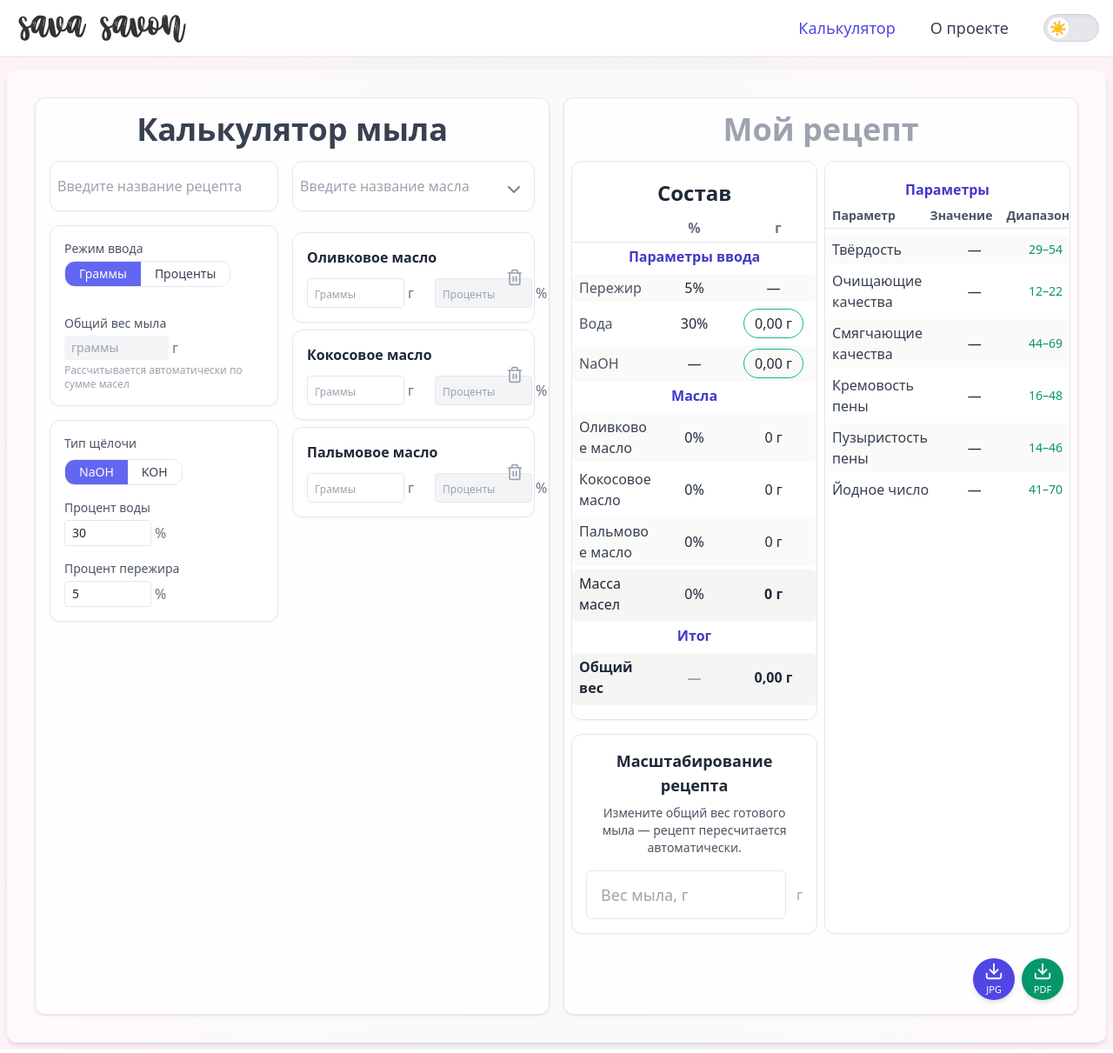
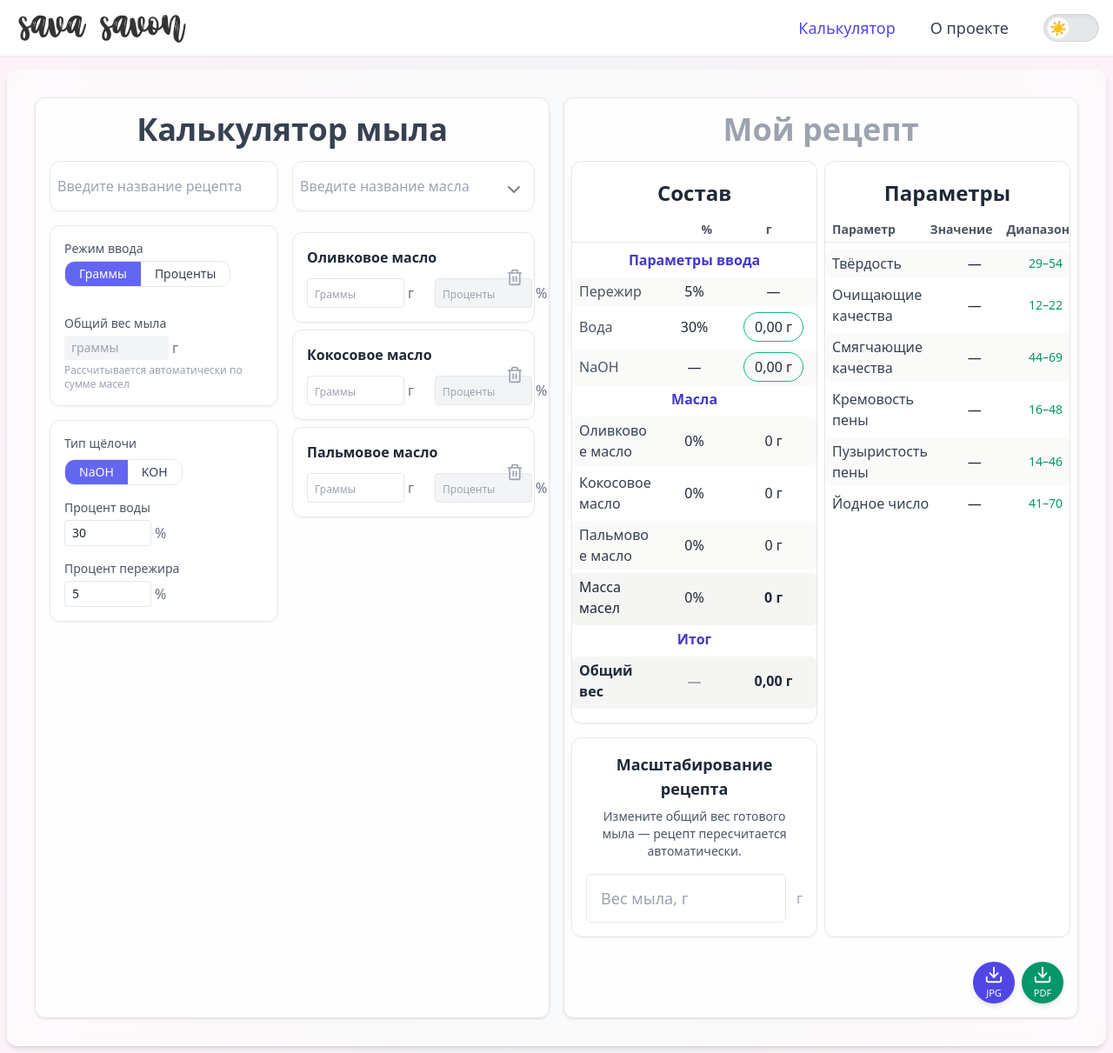
Before and after one commit to zheleznikov/sava-savon-soap, a React (Vite) app: page /calculator in a window 1280 px wide. Shown: the whole page at 87% size. Built offline with nearby package versions, Linux system fonts and the light colour scheme.

Commit message:
tech debt recipe summary block

```diff
--- /dev/null
+++ b/src/feature/recipe-summary/RecipeActions.tsx
@@ -0,0 +1,60 @@
+import {FC} from "react";
+import {Bookmark, Download} from "lucide-react";
+import clsx from "clsx";
+import {localization} from "../../shared/config/localization";
+import {recipeBlockStyles} from "./styles/RecipeBlock.styles";
+import {useTheme} from "../../app/providers/ThemeContext";
+
+interface RecipeActionsProps {
+    onSave: () => void;
+    onDownloadJpg: () => void;
+    onDownloadPdf: () => void;
+    isSaveHidden?: boolean;
+}
+
+export const RecipeActions: FC<RecipeActionsProps> = (
+    {
+        onSave,
+        onDownloadJpg,
+        onDownloadPdf,
+        isSaveHidden = false,
+    }) => {
+    const {appTheme} = useTheme();
+    const styles = recipeBlockStyles[appTheme].actions;
+    const t = localization.ru.actions;
+
+    return (
+        <div className={styles.wrapper}>
+            <div className={clsx(isSaveHidden && "invisible pointer-events-none")}>
+                <button
+                    className={styles.saveWrapper}
+                    onClick={onSave}
+                    title={t.saveTitle}
+                >
+                    <Bookmark size={18}/>
+                    {t.save}
+                </button>
+            </div>
+
+            <div className={styles.buttonGroup}>
+                <button
+                    className={clsx(styles.iconButton, styles.jpgButton)}
+                    onClick={onDownloadJpg}
+                    title={t.downloadJpg}
+                >
+                    <Download size={22}/>
+                    <span className={styles.iconLabel}>{t.jpgLabel}</span>
+                </button>
+
+                <button
+                    className={clsx(styles.iconButton, styles.pdfButton)}
+                    onClick={onDownloadPdf}
+                    title={t.downloadPdf}
+                >
+                    <Download size={22}/>
+                    <span className={styles.iconLabel}>{t.pdfLabel}</span>
+                </button>
+            </div>
+        </div>
+    );
+};
--- a/src/feature/recipe-summary/styles/RecipeBlock.styles.ts
+++ b/src/feature/recipe-summary/styles/RecipeBlock.styles.ts
@@ -74,6 +74,7 @@ const createRecipeBlockLayout = (theme: typeof themeLight) => ({
 
     // summary table
     paramHeader: "grid grid-cols-[2fr_1fr_1fr] gap-2 font-semibold text-sm pb-1 border-b mb-2",
+    paramsTitle: `text-center text-2xl font-bold ${theme.colors.value} mb-4 mt-1`,
     paramHeaderText: `${theme.colors.label} pl-2`,
     paramValueHeader: "text-center",
     paramRangeHeader: "text-right",
@@ -86,6 +87,15 @@ const createRecipeBlockLayout = (theme: typeof themeLight) => ({
         `grid grid-cols-[2fr_1fr_1fr] gap-2 px-2 py-1 items-center rounded-md ${
             index % 2 === 1 ? theme.colors.rowOdd : theme.colors.rowEven
         }`,
+    actions: {
+        wrapper: "mt-3 flex justify-between items-center px-2",
+        saveWrapper: "w-full sm:w-auto px-8 py-3 bg-emerald-600 text-white rounded-lg shadow-md hover:bg-emerald-700 transition text-base font-semibold flex items-center justify-center gap-2",
+        buttonGroup: "flex justify-center items-center space-x-2",
+        iconButton: "flex flex-col items-center justify-center w-14 h-14 sm:w-12 sm:h-12 rounded-full shadow-md transition transform hover:scale-95",
+        jpgButton: "bg-indigo-600 hover:bg-indigo-700 text-white",
+        pdfButton: "bg-emerald-600 hover:bg-emerald-700 text-white",
+        iconLabel: "text-[11px] mt-0.5"
+    }
 
 });
 
--- a/src/feature/recipe-summary/ui/ParametersList.tsx
+++ b/src/feature/recipe-summary/ui/ParametersList.tsx
@@ -1,8 +1,9 @@
 import {formatNumber} from "../../../shared/lib/utils";
 import {useTheme} from "../../../app/providers/ThemeContext";
 import {localization} from "../../../shared/config/localization";
-import {FC} from "react";
+import React, {FC} from "react";
 import {recipeBlockStyles} from "../styles/RecipeBlock.styles";
+import {clsx} from "clsx";
 
 export interface ParametersListProps {
     superfatPercent: number;
@@ -35,6 +36,14 @@ export const ParametersList: FC<ParametersListProps> = (
 
     return (
         <div className={styles.wrapper}>
+            <h4 className={styles.paramsTitle}>
+                Состав
+            </h4>
+            <div className={styles.paramHeader}>
+                <span className={clsx(styles.paramHeaderText, "text-center")}></span>
+                <span className={styles.paramHeaderText}> %</span>
+                <span className={styles.paramHeaderText}> г</span>
+            </div>
             <h4 className={styles.title}>{t.title}</h4>
             <ul className={styles.list}>
                 {items.map((item, index) => (
--- a/src/feature/recipe-summary/ui/RecipeParametersTable.tsx
+++ b/src/feature/recipe-summary/ui/RecipeParametersTable.tsx
@@ -46,7 +46,7 @@ export const RecipeParametersTable: FC<RecipeParametersTableProps> = (
 
     return (
         <InputBlockWrapper className="lg:w-1/2 px-0">
-            <h4 className={styles.title}>{t.title}</h4>
+            <h4 className={styles.paramsTitle}>{t.title}</h4>
 
             <div className={styles.paramHeader}>
                 <span className={styles.paramHeaderText}>{t.param}</span>
--- a/src/shared/config/localization.ts
+++ b/src/shared/config/localization.ts
@@ -89,6 +89,14 @@ export const localization = {
             creaminess: "Кремовость пены",
             bubbling: "Пузыристость пены",
             iodine: "Йодное число"
+        },
+        actions: {
+            save: "Сохранить",
+            saveTitle: "Сохранить рецепт",
+            downloadJpg: "Скачать JPG",
+            downloadPdf: "Скачать PDF",
+            jpgLabel: "JPG",
+            pdfLabel: "PDF"
         }
     }
 };
--- /dev/null
+++ b/src/shared/ui/LoadingOverlay.tsx
@@ -0,0 +1,19 @@
+import { FC } from "react";
+import clsx from "clsx";
+
+interface LoadingOverlayProps {
+    text?: string;
+    className?: string;
+}
+
+export const LoadingOverlay: FC<LoadingOverlayProps> = ({ text = "Загрузка...", className }) => (
+    <div className={clsx(
+        "absolute inset-0 bg-white/70 dark:bg-black/50 backdrop-blur-sm flex items-center justify-center z-50",
+        className
+    )}>
+        <div className="flex flex-col items-center space-y-2">
+            <div className="w-8 h-8 border-4 border-emerald-500 border-t-transparent rounded-full animate-spin"></div>
+            <span className="text-gray-700 dark:text-gray-200 font-semibold text-lg">{text}</span>
+        </div>
+    </div>
+);
--- a/src/widgets/recipe-summary/RecipeSummaryBlock.tsx
+++ b/src/widgets/recipe-summary/RecipeSummaryBlock.tsx
@@ -1,9 +1,11 @@
-import {RecipeTitleInput} from "../../feature/recipe-summary";
-import {ScaleRecipeBlock} from "../../feature/recipe-summary";
-import {ParametersList} from "../../feature/recipe-summary";
-import {OilsList} from "../../feature/recipe-summary";
-import {ResultSummary} from "../../feature/recipe-summary";
-import {RecipeParametersTable} from "../../feature/recipe-summary";
+import {
+    OilsList,
+    ParametersList,
+    RecipeParametersTable,
+    RecipeTitleInput,
+    ResultSummary,
+    ScaleRecipeBlock
+} from "../../feature/recipe-summary";
 import {InputBlockWrapper} from "../../shared/ui/InputBlockWrapper";
 import {RecipeContainer} from "../../shared/ui/RecipeContainer";
 import React, {FC} from "react";
@@ -13,7 +15,8 @@ import {useSaveRecipe} from "../../feature/recipe-calculation/model/useSaveRecip
 import {useSoapProperties} from "../../feature/recipe-calculation/model/useSoapProperties";
 import {clsx} from "clsx";
 import {useCreateRecipePdf} from "@/process/pdf-create/model/useCreateRecipePdf";
-import {Bookmark, Download} from "lucide-react";
+import {RecipeActions} from "../../feature/recipe-summary/RecipeActions";
+import {LoadingOverlay} from "../../shared/ui/LoadingOverlay";
 
 
 export const RecipeSummaryBlock: FC = () => {
@@ -57,16 +60,8 @@ export const RecipeSummaryBlock: FC = () => {
 
     return (
         <RecipeContainer className={"relative px-0 sm:px-2"}>
-            {isDownloadingPdf && (
-                <div className="absolute inset-0 bg-white/70 backdrop-blur-sm flex items-center justify-center z-50">
-                    <div className="flex flex-col items-center space-y-2">
-                        <div className="w-8 h-8 border-4 border-emerald-500 border-t-transparent rounded-full animate-spin"></div>
-                        <span className="text-gray-700 font-semibold text-lg">Создание файла...</span>
-                    </div>
-                </div>
-            )}
+            {isDownloadingPdf && <LoadingOverlay text="Создание файла..."/>}
 
-            {/* Блок PDF */}
             <div ref={pdfRef}>
                 <div className="mb-4">
                     <RecipeTitleInput
@@ -75,22 +70,9 @@ export const RecipeSummaryBlock: FC = () => {
                     />
                 </div>
 
-                {/* Контент рецепта */}
                 <div className={`flex flex-col gap-2 md:flex-row`}>
-                    <div className={clsx(
-                        "w-full",
-                        "lg:w-1/2"
-                    )}>
+                    <div className={clsx("w-full", "lg:w-1/2")}>
                         <InputBlockWrapper className={"px-0"}>
-                            <h4 className="text-center text-2xl font-bold text-gray-800 mb-3 mt-1">
-                                Состав
-                            </h4>
-
-                            <div className="grid grid-cols-3 gap-2 font-semibold text-gray-500 border-b pb-1">
-                                <span></span>
-                                <span className="text-center">%</span>
-                                <span className="text-center">г</span>
-                            </div>
 
                             <ParametersList
                                 superfatPercent={superfatPercent}
@@ -108,8 +90,6 @@ export const RecipeSummaryBlock: FC = () => {
                             <ResultSummary totalResultAmount={totalResultAmount}/>
                         </InputBlockWrapper>
 
-                        {/* ScaleRecipeBlock убирается в режиме PDF */}
-                        {!isDownloadingPdf && (
                         <ScaleRecipeBlock
                             inputType={inputType}
                             setInputType={setInputType}
@@ -117,7 +97,6 @@ export const RecipeSummaryBlock: FC = () => {
                             setUserDefinedTotalWeight={setUserDefinedTotalWeight}
                             totalResultAmount={totalResultAmount}
                         />
-                        )}
                     </div>
 
                     <RecipeParametersTable
@@ -131,43 +110,12 @@ export const RecipeSummaryBlock: FC = () => {
                 </div>
             </div>
 
-            {/* Блок кнопок */}
-            <div className="mt-3 flex justify-between items-center px-2">
-                {/* Левая часть — кнопка Сохранить */}
-
-                <div className={clsx(true && "invisible pointer-events-none")}>
-                    <button
-                        className="w-full sm:w-auto px-8 py-3 bg-emerald-600 text-white rounded-lg shadow-md hover:bg-emerald-700 transition text-base font-semibold flex items-center justify-center gap-2"
-                        onClick={handleSaveRecipe}
-                        title="Сохранить рецепт"
-                    >
-                        <Bookmark size={18} />
-                        Сохранить
-                    </button>
-                </div>
-
-                {/* Правая часть — кнопки скачать */}
-                <div className="flex justify-center items-center space-x-2">
-                    <button
-                        className="flex flex-col items-center justify-center w-14 h-14 sm:w-12 sm:h-12 bg-indigo-600 text-white rounded-full shadow-md hover:bg-indigo-700 transition"
-                        onClick={() => shareImageFile(recipeName)}
-                        title="Скачать JPG"
-                    >
-                        <Download size={22} />
-                        <span className="text-[11px] mt-0.5">JPG</span>
-                    </button>
-
-                    <button
-                        className="flex flex-col items-center justify-center w-14 h-14 sm:w-12 sm:h-12 bg-emerald-600 text-white rounded-full shadow-md hover:bg-emerald-700 transition"
-                        onClick={() => createPdf(recipeName)}
-                        title="Скачать PDF"
-                    >
-                        <Download size={22} />
-                        <span className="text-[11px] mt-0.5">PDF</span>
-                    </button>
-                </div>
-
-            </div>
+            <RecipeActions
+                onSave={handleSaveRecipe}
+                onDownloadJpg={() => shareImageFile(recipeName)}
+                onDownloadPdf={() => createPdf(recipeName)}
+                isSaveHidden={true} // или по логике: isDownloadingPdf
+            />
 
 
         </RecipeContainer>
```
Lines whose indentation alone changed are shown as unchanged.
